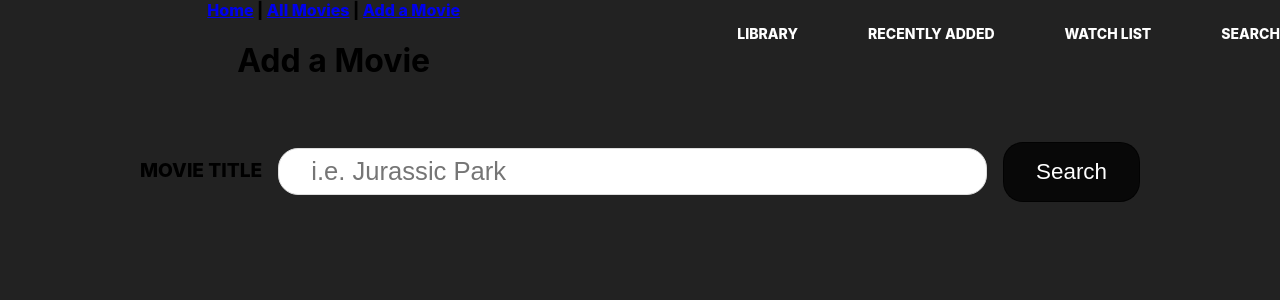
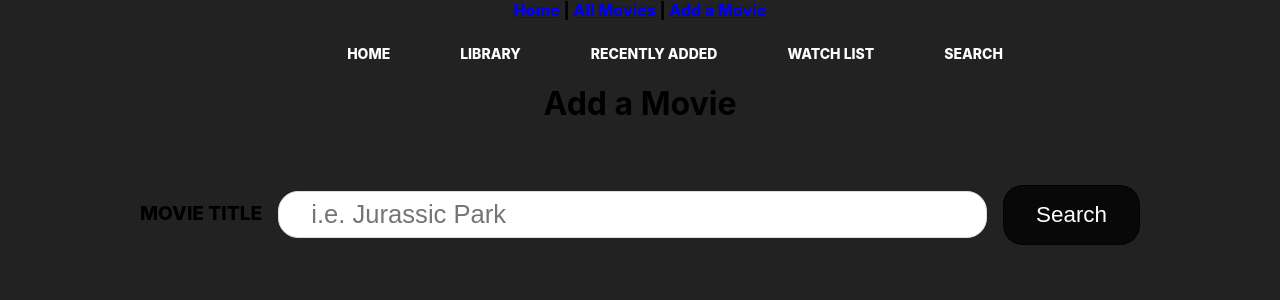
Before and after one commit to ticet11/movie-server-interface, a React (Create React App) app in the folder react/: page /addmovie in a window 1280 px wide. Shown: the top 300 px of the page. Built offline with nearby package versions, Linux system fonts and the light colour scheme.

Commit message:
body styles

```diff
--- /dev/null
+++ b/react/src/Style/bodycontainer.scss
@@ -0,0 +1,6 @@
+.CarouselWrapper {
+    color:#FFFFFF;
+    text-decoration: none;
+    text-transform: uppercase;
+    font-size: 14px;
+  }
--- a/react/src/Style/header.scss
+++ b/react/src/Style/header.scss
@@ -26,7 +26,7 @@ header::after {
 }
 
 nav {
-  float: right;
+  float: center;
 }
 
 nav ul {
--- a/react/src/Style/main.scss
+++ b/react/src/Style/main.scss
@@ -2,3 +2,4 @@
 @import "./card.scss";
 @import "./header.scss";
 @import "./index.scss";
+@import "./bodycontainer.scss";
--- a/react/src/components/header.js
+++ b/react/src/components/header.js
@@ -11,6 +11,9 @@ export default class Header extends Component {
                 <nav>
 
                  <ul>
+                 <li>
+                        <a href="#home">Home</a>
+                    </li>
                     <li>
                         <a href="#library">Library</a>
                     </li>
@@ -23,6 +26,7 @@ export default class Header extends Component {
                     <li>
                         <a href="#search">Search</a>
                     </li>
+
                 </ul>
                 </nav>
             </div>
```
